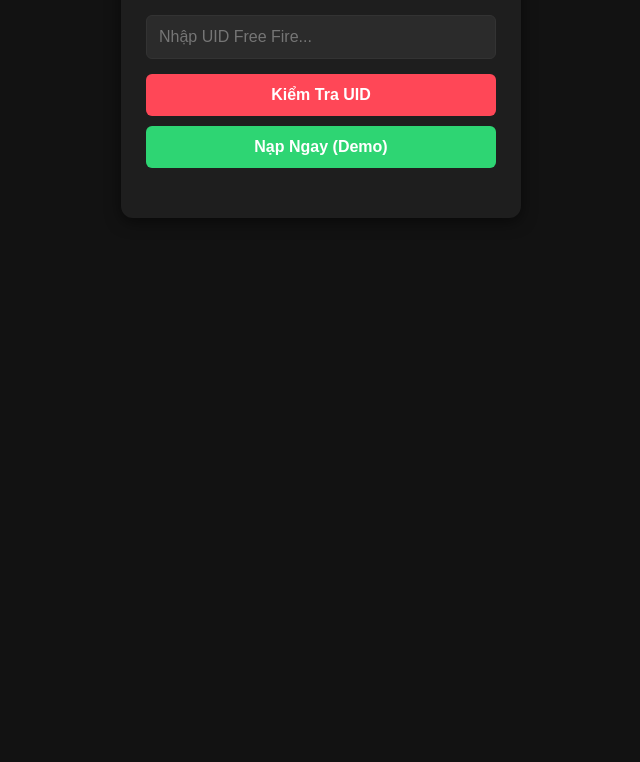
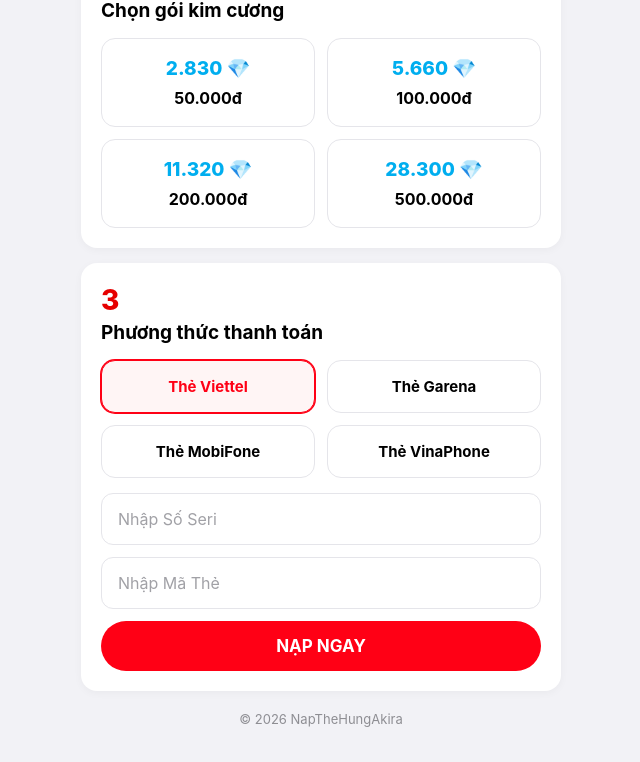
Before and after one commit to napthehungakira/napthehungakira, a plain HTML site: page index.html in a window 1280 px wide. Shown: the part 320-1082 px from the top of the page, without its empty margins (319-959 px from the left). Before the commit the page ends 800 px from the top, so only its background shows below. Drawn offline with Linux system fonts and the light colour scheme.

Commit message:
Update index.html

```diff
--- a/index.html
+++ b/index.html
@@ -2,162 +2,334 @@
 <html lang="vi">
 <head>
     <meta charset="UTF-8">
-    <meta name="viewport" content="width=device-width, initial-scale=1.0">
-    <title>Nạp Thẻ Hùng Akira - Tra Cứu UID Free Fire</title>
+    <meta name="viewport" content="width=device-width, initial-scale=1.0, maximum-scale=1.0, user-scalable=no">
+    <title>Nạp Thẻ Hùng Akira - Nạp Kim Cương Free Fire</title>
     <style>
         * {
             box-sizing: border-box;
             margin: 0;
             padding: 0;
-            font-family: Arial, sans-serif;
+            font-family: -apple-system, BlinkMacSystemFont, "Segoe UI", Roboto, Helvetica, Arial, sans-serif;
+            -webkit-tap-highlight-color: transparent;
         }
+
         body {
-            background-color: #121212;
-            color: #ffffff;
+            background-color: #f2f2f6;
+            padding: 15px;
             display: flex;
             justify-content: center;
-            align-items: center;
-            min-height: 100vh;
+        }
+
+        .container {
+            width: 100%;
+            max-width: 480px;
+            display: flex;
+            flex-direction: column;
+            gap: 15px;
+            padding-bottom: 20px;
+        }
+
+        /* Card chung */
+        .card {
+            background: #ffffff;
+            border-radius: 16px;
             padding: 20px;
+            box-shadow: 0 2px 8px rgba(0,0,0,0.04);
+            position: relative;
         }
-        .container {
-            background-color: #1e1e1e;
-            padding: 25px;
+
+        .step-header {
+            display: flex;
+            flex-direction: column;
+            margin-bottom: 16px;
+        }
+
+        .step-number {
+            color: #e60000;
+            font-size: 28px;
+            font-weight: 800;
+            margin-bottom: 4px;
+        }
+
+        .card-title {
+            font-size: 19px;
+            font-weight: 700;
+            color: #000000;
+        }
+
+        /* Ô nhập liệu */
+        .input-group {
+            position: relative;
+            margin-bottom: 12px;
+        }
+
+        .input-uid {
+            width: 100%;
+            padding: 15px 16px;
+            border: 1px solid #e5e5ea;
             border-radius: 12px;
-            box-shadow: 0 4px 15px rgba(0,0,0,0.5);
+            font-size: 16px;
+            outline: none;
+            color: #333;
+            transition: border-color 0.2s;
+        }
+
+        .input-uid:focus {
+            border-color: #ff0015;
+        }
+
+        .input-uid::placeholder {
+            color: #a1a1a6;
+        }
+
+        .btn-red {
             width: 100%;
-            max-width: 400px;
+            background-color: #ff0015;
+            color: white;
+            border: none;
+            padding: 15px;
+            border-radius: 25px;
+            font-size: 17px;
+            font-weight: 700;
+            cursor: pointer;
+            transition: background-color 0.2s;
+            text-transform: uppercase;
+        }
+
+        .btn-red:active {
+            background-color: #cc0011;
+        }
+
+        /* Bước 2: Gói Kim Cương */
+        .packages-grid {
+            display: grid;
+            grid-template-columns: 1fr 1fr;
+            gap: 12px;
+        }
+
+        .package-item {
+            border: 1.5px solid #e5e5ea;
+            border-radius: 14px;
+            padding: 18px 10px;
             text-align: center;
+            cursor: pointer;
+            transition: all 0.2s;
+            background: #fff;
         }
-        h2 {
-            margin-bottom: 20px;
-            color: #ff4757;
+
+        .package-item.active {
+            border-color: #ff0015;
+            background-color: #fff5f5;
+            box-shadow: 0 0 0 1px #ff0015;
         }
-        .input-group {
+
+        .kc-amount {
+            color: #00aeef;
+            font-size: 19px;
+            font-weight: 800;
+            margin-bottom: 8px;
+        }
+
+        .price-amount {
+            color: #000000;
+            font-size: 16px;
+            font-weight: 700;
+        }
+
+        /* Bước 3: Phương thức thanh toán 2x2 */
+        .card-type-grid {
+            display: grid;
+            grid-template-columns: 1fr 1fr;
+            gap: 12px;
             margin-bottom: 15px;
         }
-        input[type="text"] {
-            width: 100%;
+
+        .card-type-item {
+            border: 1.5px solid #e5e5ea;
+            border-radius: 14px;
+            padding: 16px 10px;
+            text-align: center;
+            font-weight: 700;
+            font-size: 15px;
+            cursor: pointer;
+            color: #000000;
+            transition: all 0.2s;
+            background: #fff;
+        }
+
+        .card-type-item.active {
+            border-color: #ff0015;
+            color: #ff0015;
+            background: #fff5f5;
+            box-shadow: 0 0 0 1px #ff0015;
+        }
+
+        /* Thông báo UID */
+        #user-info {
+            display: none;
+            margin-top: 10px;
             padding: 12px;
-            border-radius: 6px;
-            border: 1px solid #333;
-            background-color: #2b2b2b;
-            color: #fff;
-            font-size: 16px;
-            outline: none;
+            background: #eef9ff;
+            border-radius: 10px;
+            color: #0075a2;
+            font-size: 15px;
+            font-weight: 600;
+            text-align: center;
+            border: 1px solid #cceeff;
         }
-        button {
-            width: 100%;
-            padding: 12px;
-            background-color: #ff4757;
-            color: white;
-            border: none;
-            border-radius: 6px;
-            font-size: 16px;
-            font-weight: bold;
-            cursor: pointer;
-            transition: 0.2s;
-            margin-bottom: 10px;
+
+        .footer-text {
+            text-align: center;
+            color: #8e8e93;
+            font-size: 13px;
+            margin-top: 5px;
         }
-        button:hover {
-            background-color: #e84118;
-        }
-        .btn-pay {
-            background-color: #2ed573;
-        }
-        .btn-pay:hover {
-            background-color: #26af5f;
-        }
-        #player {
-            margin-top: 15px;
-        }
-        .player-card {
-            background-color: #2b2b2b;
-            padding: 15px;
-            border-radius: 6px;
-            text-align: left;
-            border-left: 4px solid #ff4757;
-        }
-        .player-card h3 {
-            color: #2ed573;
-            margin-bottom: 8px;
-        }
-        .player-card p {
-            margin: 4px 0;
-            color: #ccc;
+
+        @media (max-width: 350px) {
+            .kc-amount { font-size: 16px; }
+            .price-amount { font-size: 14px; }
+            .card-type-item { font-size: 14px; padding: 12px 8px; }
         }
     </style>
 </head>
 <body>
 
 <div class="container">
-        <h2>Tra Cứu UID Free Fire</h2>
+
+    <!-- BƯỚC 1 -->
+    <div class="card" id="step-1">
+        <div class="step-header">
+            <div class="step-number">1</div>
+            <div class="card-title">Nhập UID Free Fire</div>
+        </div>
+        <div class="input-group">
+            <input type="number" id="uid-input" class="input-uid" placeholder="Nhập UID của bạn">
+        </div>
+        <button class="btn-red" onclick="xacNhanUID()">Đăng nhập</button>
+        <div id="user-info"></div>
+    </div>
+
+    <!-- BƯỚC 2 -->
+    <div class="card" id="step-2">
+        <div class="step-header">
+            <div class="step-number">2</div>
+            <div class="card-title">Chọn gói kim cương</div>
+        </div>
+        <div class="packages-grid">
+            <div class="package-item" onclick="selectPackage(this, '50.000đ')">
+                <div class="kc-amount">2.830 💎</div>
+                <div class="price-amount">50.000đ</div>
+            </div>
+            <div class="package-item" onclick="selectPackage(this, '100.000đ')">
+                <div class="kc-amount">5.660 💎</div>
+                <div class="price-amount">100.000đ</div>
+            </div>
+            <div class="package-item" onclick="selectPackage(this, '200.000đ')">
+                <div class="kc-amount">11.320 💎</div>
+                <div class="price-amount">200.000đ</div>
+            </div>
+            <div class="package-item" onclick="selectPackage(this, '500.000đ')">
+                <div class="kc-amount">28.300 💎</div>
+                <div class="price-amount">500.000đ</div>
+            </div>
+        </div>
+    </div>
+
+    <!-- BƯỚC 3 -->
+    <div class="card" id="step-3">
+        <div class="step-header">
+            <div class="step-number">3</div>
+            <div class="card-title">Phương thức thanh toán</div>
+        </div>
+
+        <div class="card-type-grid">
+            <div class="card-type-item active" onclick="selectCardType(this, 'Viettel')">Thẻ Viettel</div>
+            <div class="card-type-item" onclick="selectCardType(this, 'Garena')">Thẻ Garena</div>
+            <div class="card-type-item" onclick="selectCardType(this, 'MobiFone')">Thẻ MobiFone</div>
+            <div class="card-type-item" onclick="selectCardType(this, 'VinaPhone')">Thẻ VinaPhone</div>
+        </div>
 
         <div class="input-group">
-            <input type="text" id="uid" placeholder="Nhập UID Free Fire...">
+            <input type="text" id="seri" class="input-uid" placeholder="Nhập Số Seri">
+        </div>
+        <div class="input-group">
+            <input type="text" id="pin" class="input-uid" placeholder="Nhập Mã Thẻ">
         </div>
 
-        <button onclick="loginFF()">Kiểm Tra UID</button>
-        <button class="btn-pay" onclick="payNow()">Nạp Ngay (Demo)</button>
+        <button class="btn-red" onclick="napThe()">NẠP NGAY</button>
+    </div>
 
-        <div id="player"></div>
+    <div class="footer-text">© 2026 NapTheHungAkira</div>
+
 </div>
 
 <script>
-        async function loginFF() {
-            const uid = document.getElementById("uid").value.trim();
-            const player = document.getElementById("player");
+    let selectedPackagePrice = '';
+    let selectedCard = 'Viettel';
+    let isUidLoggedIn = false;
 
-            if (uid === "") {
-                alert("Vui lòng nhập UID");
+    function xacNhanUID() {
+        const uidInput = document.getElementById('uid-input');
+        const uid = uidInput.value;
+        const userInfo = document.getElementById('user-info');
+
+        if (!uid || uid.length < 8 || uid.length > 11) {
+            alert('Vui lòng nhập UID Free Fire hợp lệ (từ 8-11 số)!');
+            uidInput.focus();
             return;
         }
 
-            player.innerHTML = `
-                <div class="player-card">
-                    <p>Đang kiểm tra UID...</p>
-                </div>
-            `;
+        userInfo.style.display = 'block';
+        userInfo.innerHTML = `✅ Đã nhận UID: <b>${uid}</b><br>Nhân vật: <b>Hùng Akira (Lv.72)</b>`;
+        isUidLoggedIn = true;
 
-            try {
-                const response = await fetch("/api/player?uid=" + encodeURIComponent(uid));
-
-                if (!response.ok) {
-                    throw new Error("Không thể kết nối máy chủ");
+        document.getElementById('step-2').scrollIntoView({ behavior: 'smooth' });
     }
 
-                const data = await response.json();
+    function selectPackage(element, price) {
+        document.querySelectorAll('.package-item').forEach(item => item.classList.remove('active'));
+        element.classList.add('active');
+        selectedPackagePrice = price;
+    }
 
-                if (!data.success) {
-                    player.innerHTML = `
-                        <div class="player-card">
-                            <p>Không tìm thấy người chơi.</p>
-                        </div>
-                    `;
+    function selectCardType(element, cardName) {
+        document.querySelectorAll('.card-type-item').forEach(item => item.classList.remove('active'));
+        element.classList.add('active');
+        selectedCard = cardName;
+    }
+
+    function napThe() {
+        const uid = document.getElementById('uid-input').value;
+        const seri = document.getElementById('seri').value;
+        const pin = document.getElementById('pin').value;
+
+        if (!isUidLoggedIn) {
+            alert('Vui lòng nhập UID và bấm Đăng nhập ở Bước 1 trước!');
+            document.getElementById('step-1').scrollIntoView({ behavior: 'smooth' });
             return;
         }
 
-                player.innerHTML = `
-                    <div class="player-card">
-                        <h3>Tên: ${data.nickname}</h3>
-                        <p>UID: ${uid}</p>
-                        <p>Level: ${data.level ?? "Không có dữ liệu"}</p>
-                        <p>Rank: ${data.rank ?? "Không có dữ liệu"}</p>
-                    </div>
-                `;
-
-            } catch (error) {
-                player.innerHTML = `
-                    <div class="player-card">
-                        <p>Không thể kiểm tra UID lúc này (Cần kết nối API backend).</p>
-                    </div>
-                `;
-                console.error(error);
-            }
+        if (!selectedPackagePrice) {
+            alert('Vui lòng chọn một gói Kim cương ở Bước 2!');
+            document.getElementById('step-2').scrollIntoView({ behavior: 'smooth' });
+            return;
         }
 
-        function payNow() {
-            alert("Nạp thành công (Demo)");
+        if (!seri || seri.length < 8) {
+            alert('Vui lòng nhập Số Seri thẻ hợp lệ!');
+            document.getElementById('seri').focus();
+            return;
+        }
+        if (!pin || pin.length < 8) {
+            alert('Vui lòng nhập Mã Thẻ hợp lệ!');
+            document.getElementById('pin').focus();
+            return;
+        }
+
+        alert(`Gửi thẻ thành công!\n\nUID: ${uid}\nLoại thẻ: ${selectedCard}\nGói chọn: ${selectedPackagePrice}\nHệ thống đang kiểm tra thẻ. Kim cương sẽ được cộng sau 1-3 phút nếu thẻ đúng.`);
+
+        document.getElementById('seri').value = '';
+        document.getElementById('pin').value = '';
     }
 </script>
 
```
Lines whose indentation alone changed are shown as unchanged.
